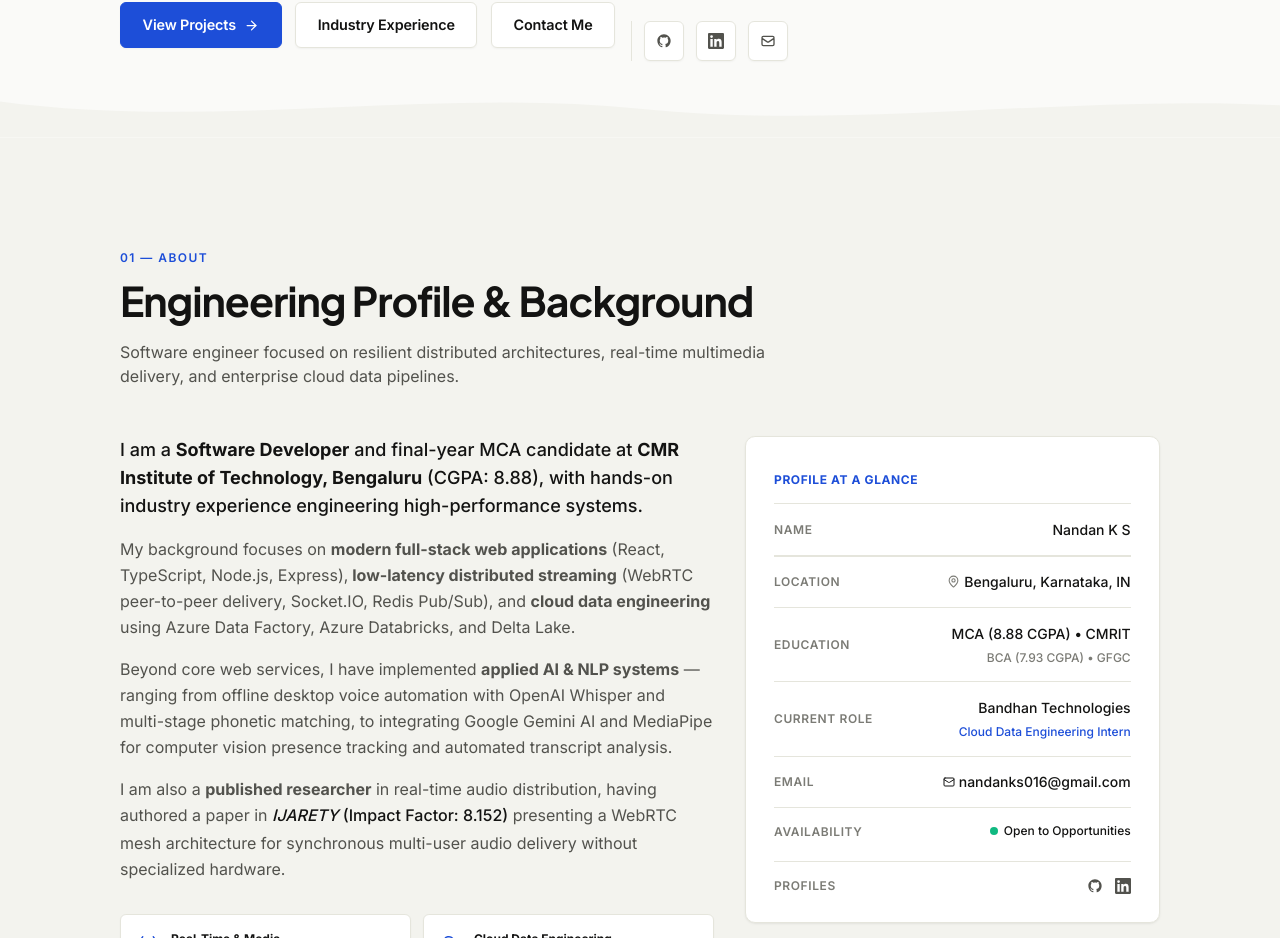
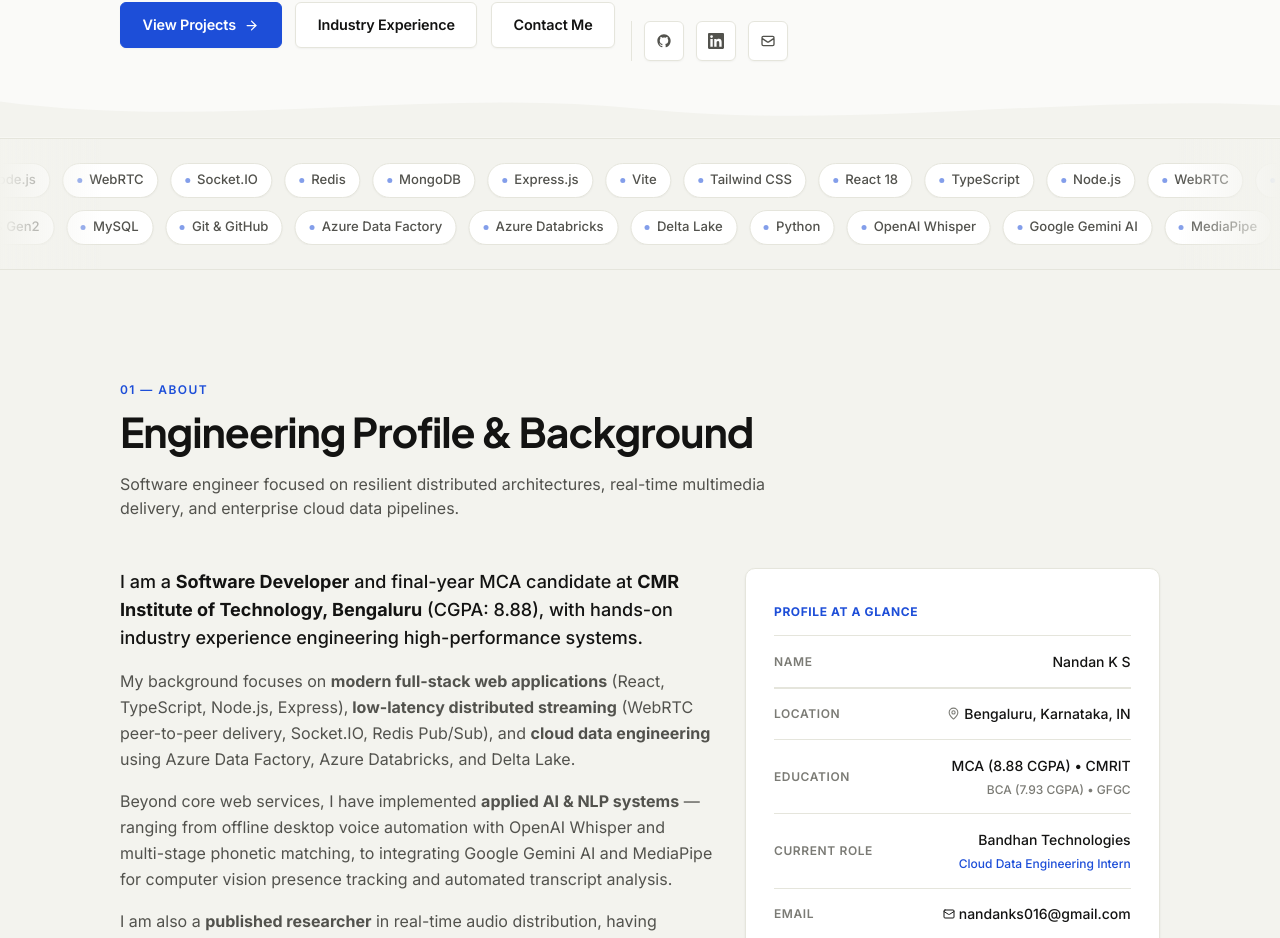
Before and after one commit to Nandan-k-s-27/nandanks-portfolio, a React (Vite) app: page / in a window 1280 px wide. Shown: the part 802-1740 px from the top of the page. Built offline with nearby package versions, Linux system fonts and the light colour scheme.

Commit message:
feat(animation): infinite auto-scrolling tech stack marquee with hover pause

```diff
--- a/src/App.css
+++ b/src/App.css
@@ -627,6 +627,113 @@ ul {
   margin-bottom: 0.5rem;
 }
 
+/* ═══════════════════════════════════════════════════
+   INFINITE TECH STACK MARQUEE
+════════════════════════════════════════════════════ */
+.marquee-section {
+  position: relative;
+  overflow: hidden;
+  padding-block: 1.5rem;
+  background: var(--bg-secondary);
+  border-top: 1px solid var(--border);
+  border-bottom: 1px solid var(--border);
+  display: flex;
+  flex-direction: column;
+  gap: 0.75rem;
+  /* Fade masks on left & right edges */
+}
+
+.marquee-fade-left,
+.marquee-fade-right {
+  position: absolute;
+  top: 0;
+  bottom: 0;
+  width: clamp(60px, 8vw, 120px);
+  pointer-events: none;
+  z-index: 2;
+}
+.marquee-fade-left {
+  left: 0;
+  background: linear-gradient(to right, var(--bg-secondary), transparent);
+}
+.marquee-fade-right {
+  right: 0;
+  background: linear-gradient(to left, var(--bg-secondary), transparent);
+}
+
+.marquee-row {
+  overflow: hidden;
+  width: 100%;
+}
+
+.marquee-track {
+  display: flex;
+  gap: 0.75rem;
+  width: max-content;
+  animation: marqueeScroll 28s linear infinite;
+}
+
+.marquee-row--reverse .marquee-track {
+  animation-name: marqueeScrollReverse;
+  animation-duration: 32s;
+}
+
+/* Pause on hover */
+.marquee-section:hover .marquee-track {
+  animation-play-state: paused;
+}
+
+.marquee-chip {
+  display: inline-flex;
+  align-items: center;
+  gap: 0.45rem;
+  padding: 0.35rem 0.85rem;
+  border-radius: 999px;
+  background: var(--bg-card);
+  border: 1px solid var(--border);
+  font-size: 0.82rem;
+  font-weight: 500;
+  color: var(--text-sec);
+  white-space: nowrap;
+  box-shadow: var(--shadow-sm);
+  transition: color 0.2s ease, border-color 0.2s ease, background-color 0.2s ease;
+  cursor: default;
+  user-select: none;
+}
+
+.marquee-chip:hover {
+  color: var(--accent);
+  border-color: var(--accent-border);
+  background: var(--accent-subtle);
+}
+
+.marquee-dot {
+  width: 5px;
+  height: 5px;
+  border-radius: 50%;
+  background: var(--accent);
+  opacity: 0.55;
+  flex-shrink: 0;
+}
+
+@keyframes marqueeScroll {
+  from { transform: translateX(0); }
+  to   { transform: translateX(-50%); }
+}
+
+@keyframes marqueeScrollReverse {
+  from { transform: translateX(-50%); }
+  to   { transform: translateX(0); }
+}
+
+/* prefers-reduced-motion: stop scrolling, show static list */
+@media (prefers-reduced-motion: reduce) {
+  .marquee-track {
+    animation: none !important;
+  }
+}
+
+
 .section-title {
   font-size: clamp(1.85rem, 3.2vw, 2.65rem);
   font-weight: 700;
--- a/src/App.tsx
+++ b/src/App.tsx
@@ -1,6 +1,7 @@
 import { useEffect } from 'react';
 import Navbar from './components/Navbar';
 import Hero from './components/Hero';
+import InfiniteMarquee from './components/InfiniteMarquee';
 import About from './components/About';
 import Experience from './components/Experience';
 import Skills from './components/Skills';
@@ -41,6 +42,7 @@ export default function App() {
       <Navbar />
       <main>
         <Hero />
+        <InfiniteMarquee />
         <About />
         <Experience />
         <Skills />
--- /dev/null
+++ b/src/components/InfiniteMarquee.tsx
@@ -0,0 +1,45 @@
+/**
+ * InfiniteMarquee — a seamlessly looping horizontal strip of tech/tool names.
+ * Two rows scroll in opposite directions. Pauses on hover.
+ * Fully respects prefers-reduced-motion.
+ */
+
+const ROW_1 = [
+  'React 18', 'TypeScript', 'Node.js', 'WebRTC', 'Socket.IO',
+  'Redis', 'MongoDB', 'Express.js', 'Vite', 'Tailwind CSS',
+];
+
+const ROW_2 = [
+  'Azure Data Factory', 'Azure Databricks', 'Delta Lake', 'Python',
+  'OpenAI Whisper', 'Google Gemini AI', 'MediaPipe', 'ADLS Gen2',
+  'MySQL', 'Git & GitHub',
+];
+
+function MarqueeRow({ items, reverse = false }: { items: string[]; reverse?: boolean }) {
+  // Duplicate for seamless infinite scroll
+  const doubled = [...items, ...items];
+
+  return (
+    <div className={`marquee-row${reverse ? ' marquee-row--reverse' : ''}`} aria-hidden="true">
+      <div className="marquee-track">
+        {doubled.map((item, i) => (
+          <span key={`${item}-${i}`} className="marquee-chip">
+            <span className="marquee-dot" />
+            {item}
+          </span>
+        ))}
+      </div>
+    </div>
+  );
+}
+
+export default function InfiniteMarquee() {
+  return (
+    <section className="marquee-section" aria-label="Technology Stack">
+      <div className="marquee-fade-left" aria-hidden="true" />
+      <div className="marquee-fade-right" aria-hidden="true" />
+      <MarqueeRow items={ROW_1} />
+      <MarqueeRow items={ROW_2} reverse />
+    </section>
+  );
+}
```
